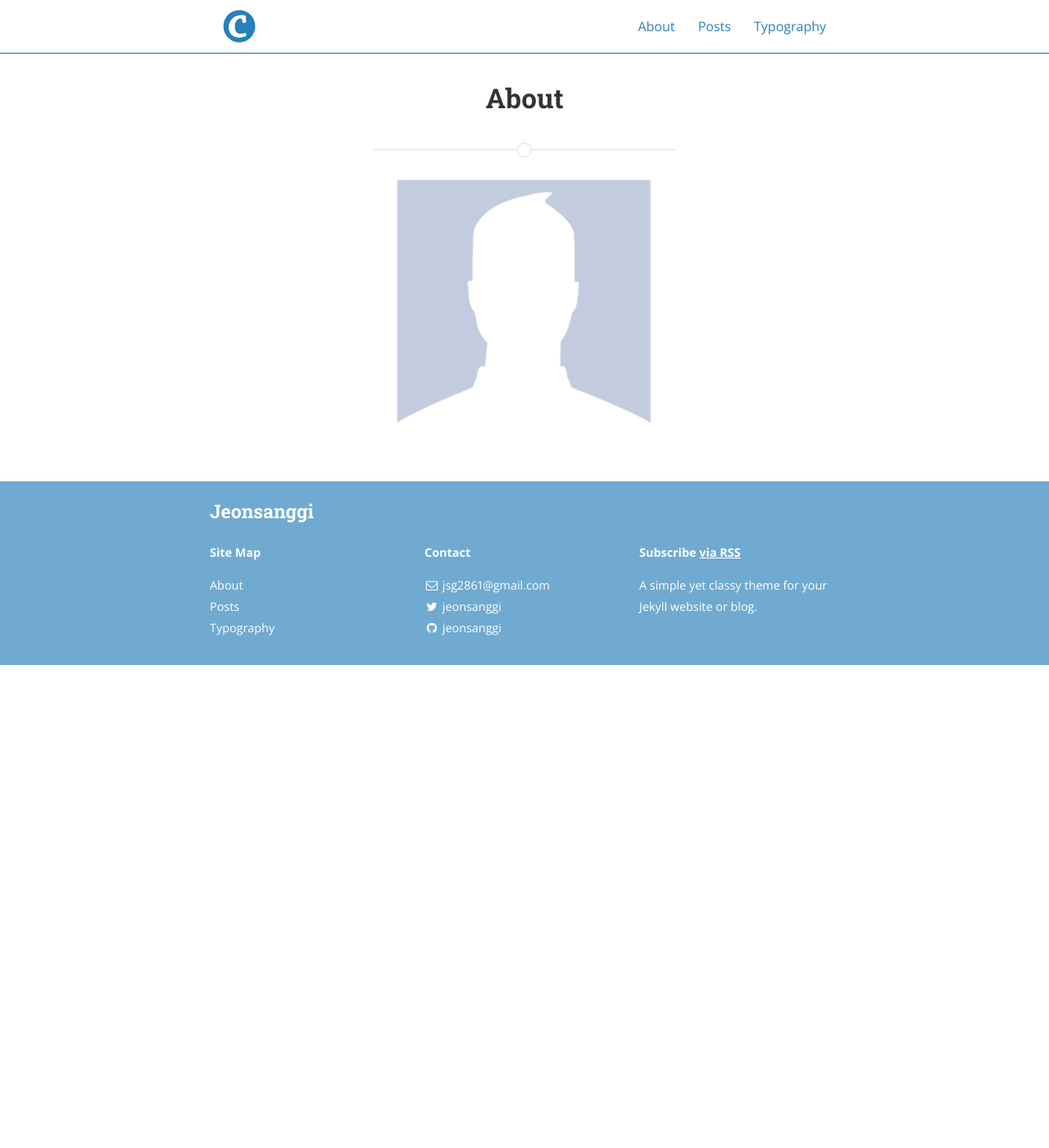
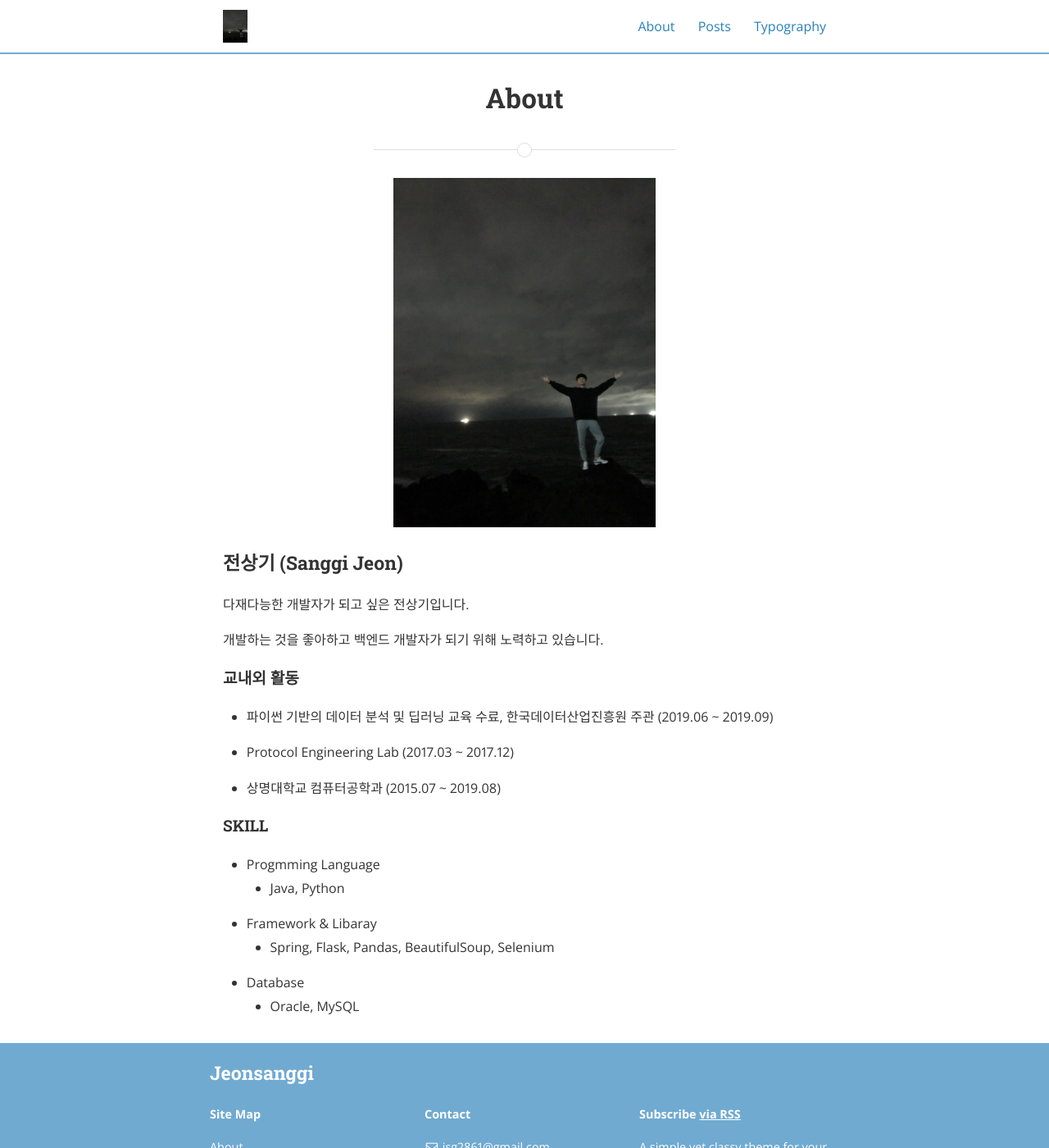
Before and after one commit to jeonsanggi/jeonsanggi.github.io, a Jekyll site: the page built from about.md, in a window 1280 px wide and 1400 px high. Shown: the whole window at 82% size. Built offline with Jekyll 4.4.1, drawn with Linux system fonts in a browser that asks for light colours; nearby versions of some CDN libraries.

Commit message:
About Change

```diff
--- a/_config.yml
+++ b/_config.yml
@@ -21,7 +21,7 @@ description: >
 baseurl: "" # the subpath of your site, e.g. /blog/
 url: "http://jeonsanggi.github.io" # the base hostname & protocol for your site
 cover: "/assets/header_image.jpg"
-logo: "/assets/logo.png"
+logo: "/assets/profile-placeholder.jpg"
 
 # Build settings
 markdown: kramdown
--- a/about.md
+++ b/about.md
@@ -5,4 +5,31 @@ permalink: /about/
 main_nav: true
 ---
 
-![alt text]({{ site.baseurl }}/assets/profile-placeholder.gif "Profile Picture"){:.profile}
+![alt text]({{ site.baseurl }}/assets/profile-placeholder.jpg "Profile Picture"){:.profile}
+
+### 전상기 (Sanggi Jeon)
+
+다재다능한 개발자가 되고 싶은 전상기입니다.
+
+개발하는 것을 좋아하고 백엔드 개발자가 되기 위해 노력하고 있습니다.
+
+
+
+#### 교내외 활동
+
+- 파이썬 기반의 데이터 분석 및 딥러닝 교육 수료, 한국데이터산업진흥원 주관  (2019.06 ~ 2019.09)
+
+- Protocol Engineering Lab (2017.03 ~ 2017.12)
+
+- 상명대학교 컴퓨터공학과 (2015.07 ~ 2019.08)
+
+
+
+#### SKILL
+
+- Progmming Language
+  - Java, Python
+- Framework & Libaray
+  - Spring, Flask, Pandas, BeautifulSoup, Selenium
+- Database
+  - Oracle, MySQL
```
Also changed, not shown: assets/profile-placeholder.gif (deleted), assets/profile-placeholder.jpg (added).
